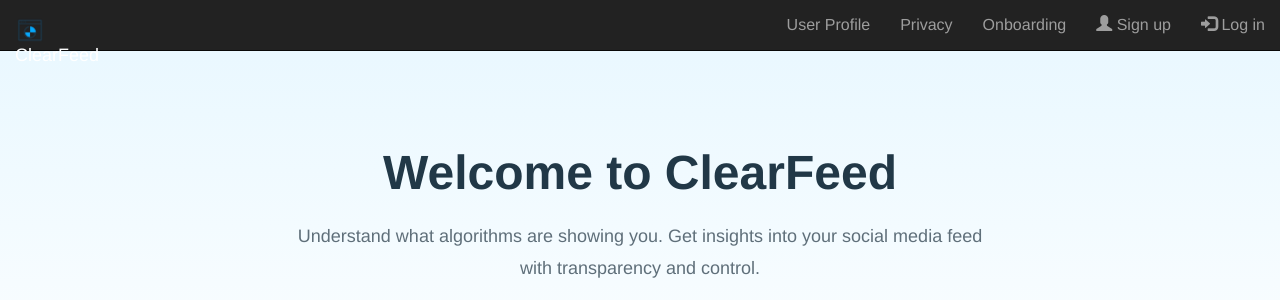
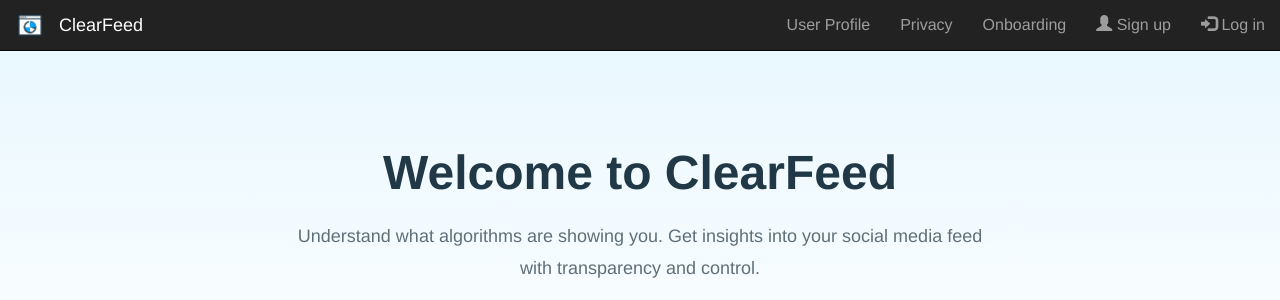
Before and after one commit to uchicago-capp-30320/ClearFeed, a Django app: page /landing/ in a window 1280 px wide. Shown: the top 300 px of the page. Run offline with Django 5.2, Linux system fonts and the light colour scheme; parts of the project's set-up code (start-up, migrations or seed data) failed here and were passed over; some libraries are stand-ins or nearby versions.

Commit message:
Fix navbar logo and text alignment

```diff
--- a/static/css/style.css
+++ b/static/css/style.css
@@ -1254,3 +1254,9 @@ a.nav-link:hover {
   display: inline-block;
   vertical-align: middle;
 }
+
+.navbar-brand {
+  display: flex;
+  align-items: center;
+  gap: 4px;
+}
```
Also changed, not shown: static/images/logo-no-title.png.
